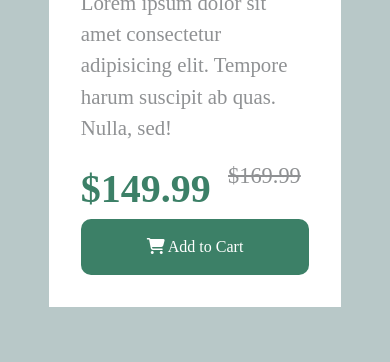
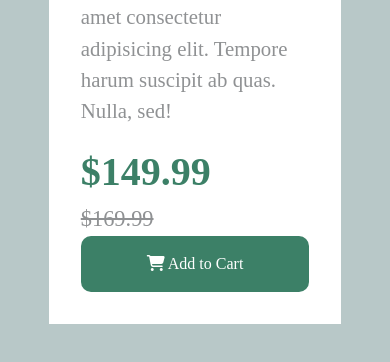
Before and after one commit to HosamGirgis55/product-preview-card, a plain HTML site: page index.html in a window 390 px wide. Shown: the part 572-934 px from the top of the page. Drawn offline with nearby package versions, Linux system fonts and the light colour scheme; a web font is replaced by a local one.

Commit message:
modfiy commit

```diff
--- a/index.html
+++ b/index.html
@@ -19,8 +19,8 @@
                 <h2>Gabrielle essence Eau De Parfum</h2>
                 <p>Lorem ipsum dolor sit amet consectetur adipisicing elit. Tempore harum suscipit ab quas. Nulla, sed!</p>
                 <div class="price row">
-                    <div class="realPrice col-7">$<span id="price">149.99</span></div>
-                    <div class="fakePrice col-5">$169.99</div>
+                    <div class="realPrice col-sm-12 col-md-7">$<span id="price">149.99</span></div>
+                    <div class="fakePrice col-sm-12 col-md-5">$169.99</div>
                 </div>
                 <button class="addToCart col-12 p-3 "><i class="fa-solid fa-cart-shopping"></i> Add to Cart</button>
             </div>
```
